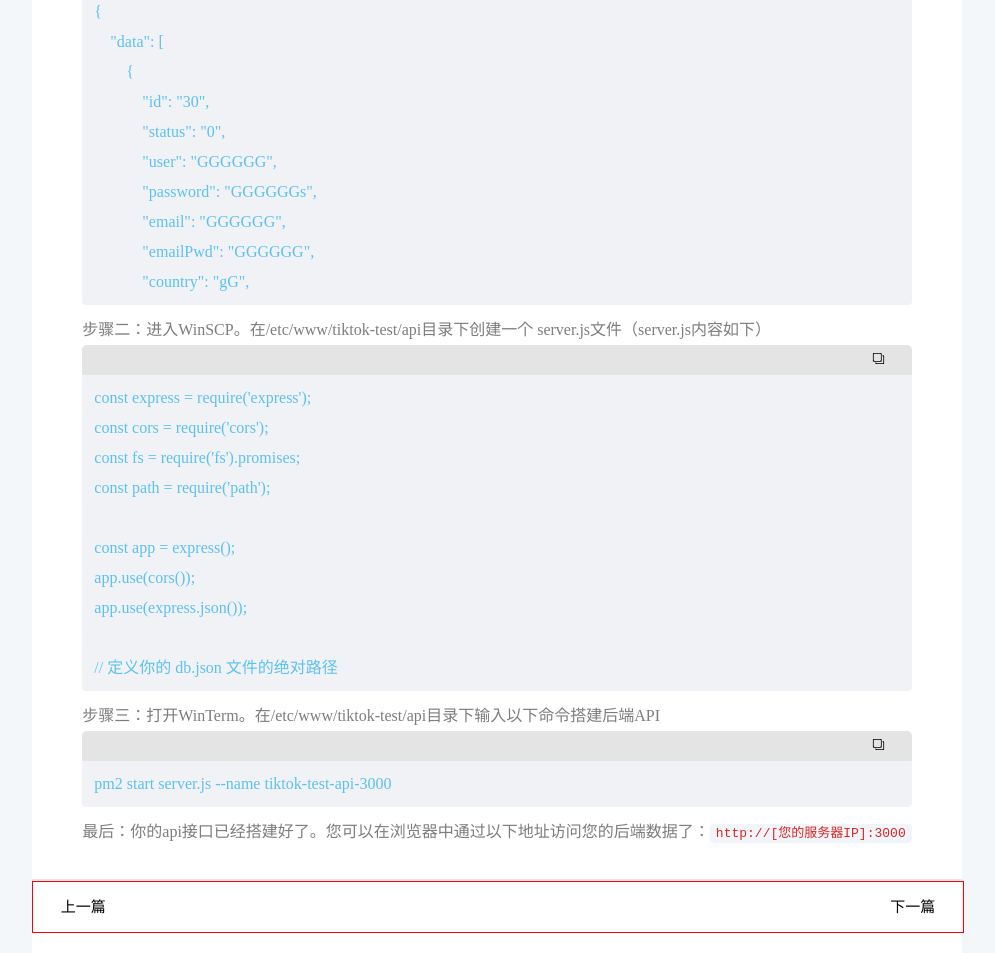
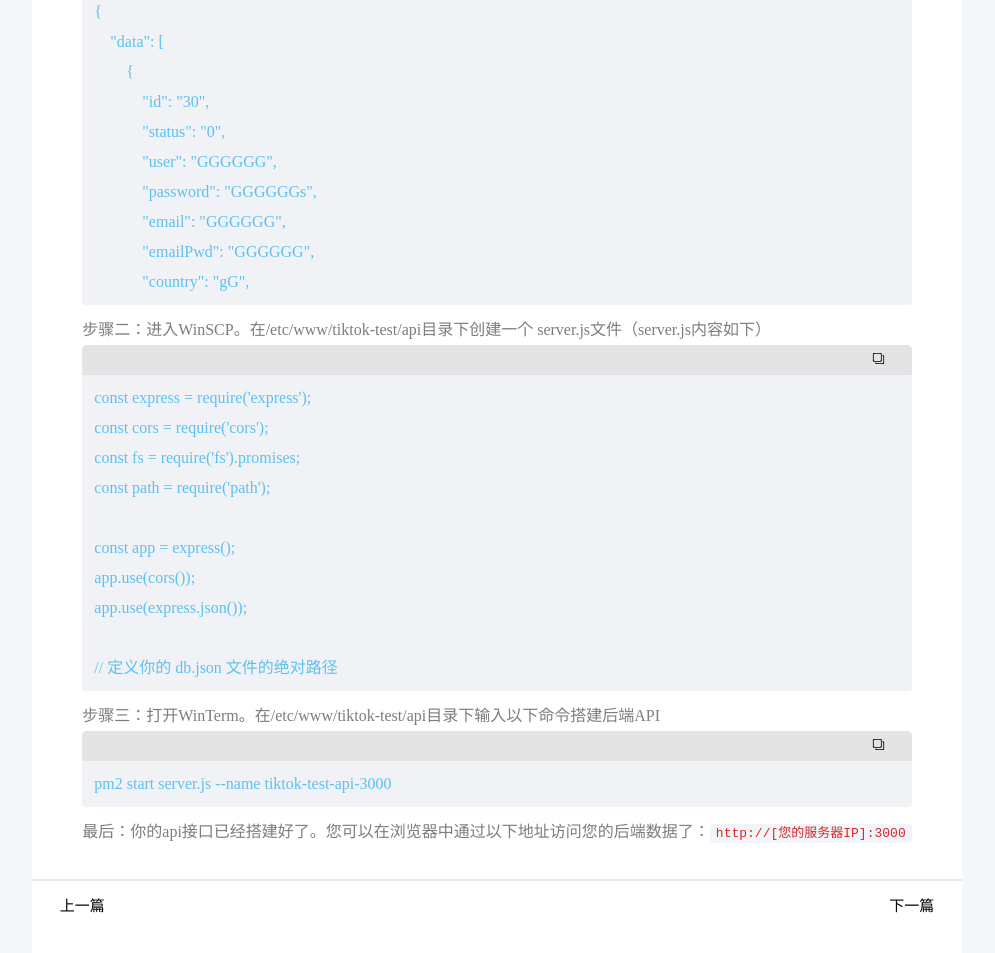
Before and after one commit to xkai003/blog, a plain HTML site: page notes/pm2+api/pm2+api.html in a window 1280 px wide. Shown: the part 1542-2495 px from the top of the page, without its empty margins (143-1138 px from the left). Drawn offline with Linux system fonts and the light colour scheme.

Commit message:
完善共同样式

```diff
--- a/css/CommonStyle.css
+++ b/css/CommonStyle.css
@@ -17,7 +17,7 @@
 /* 页脚 */
 .foot{
     width: 100%;
-    border: 1px solid red;
+    /* border: 1px solid red; */
     margin-bottom: 30px;
     display: flex;
     justify-content: space-between;
```
